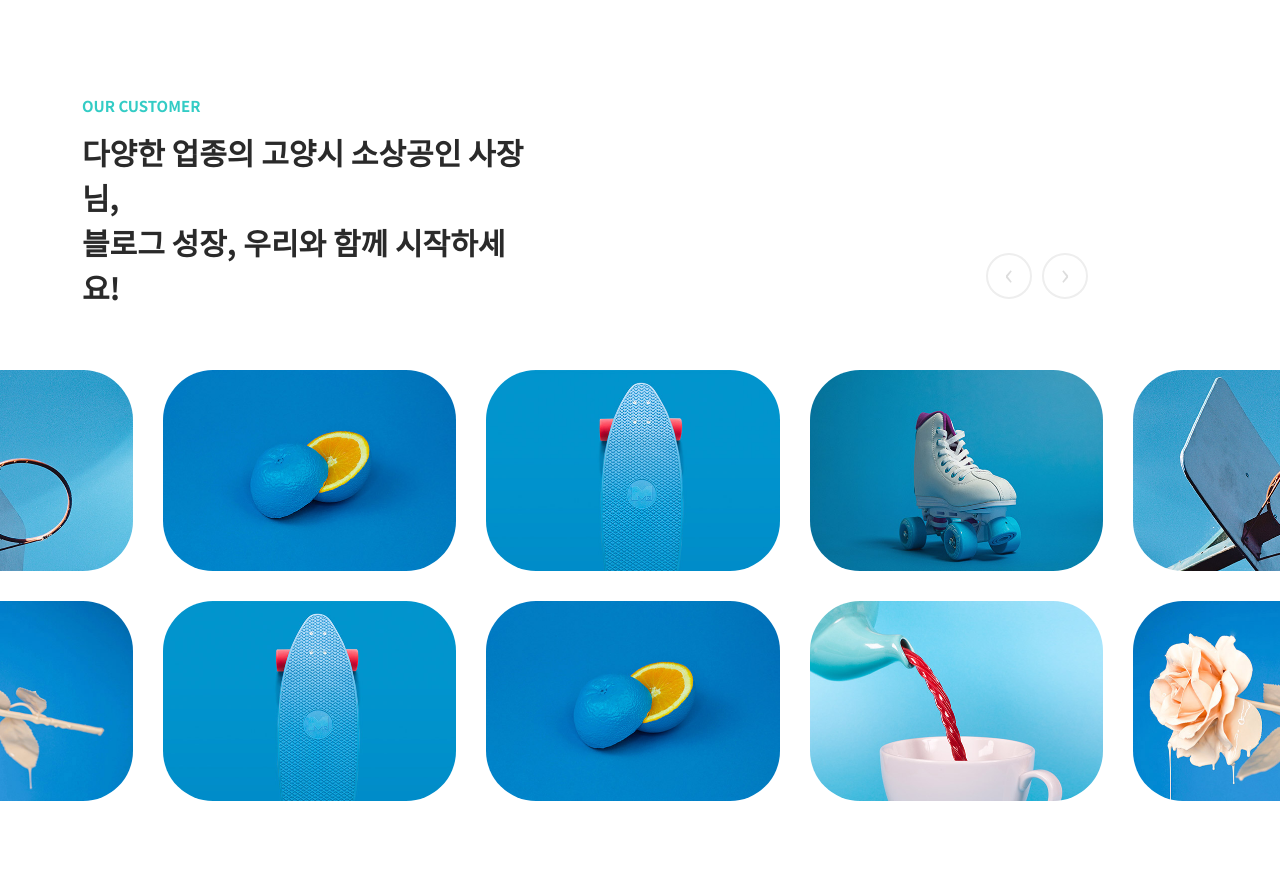
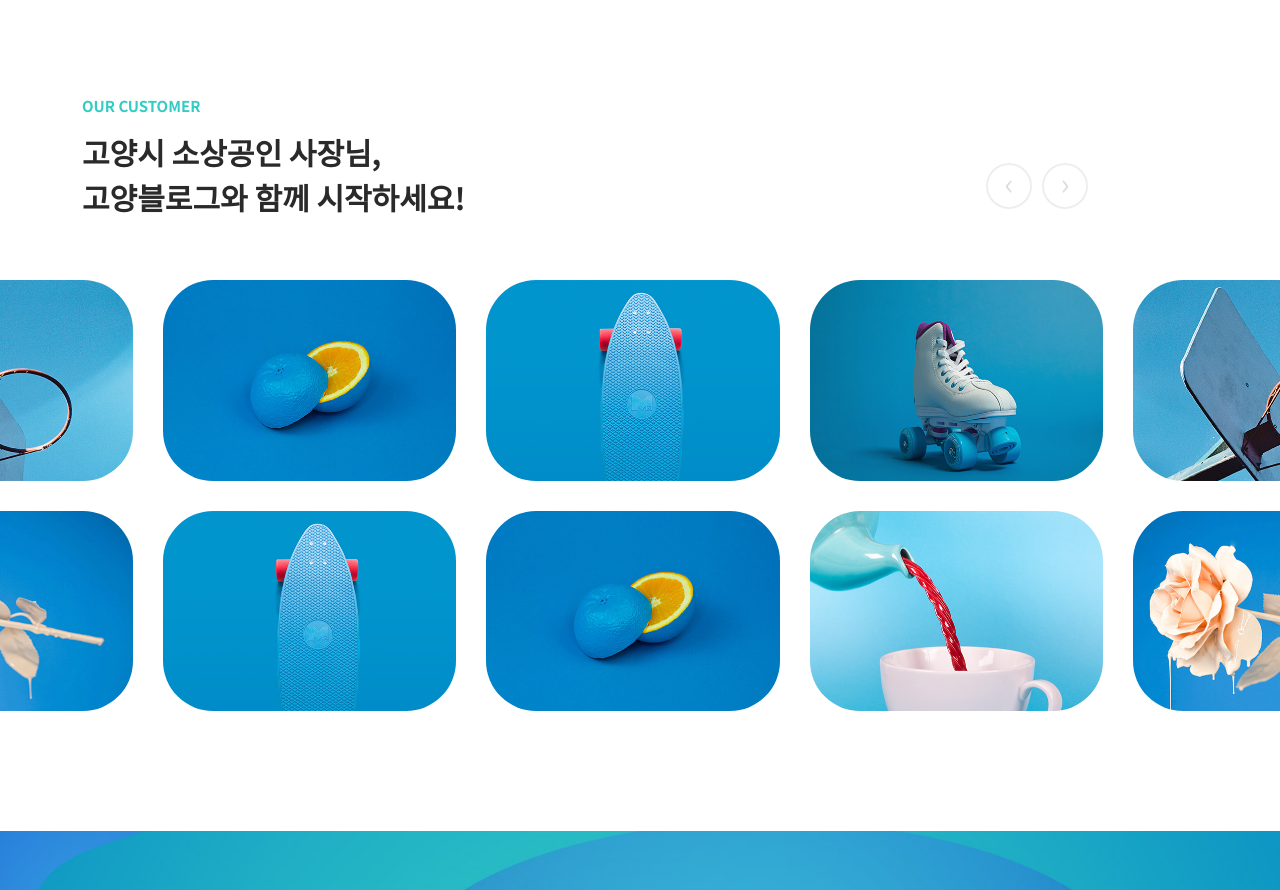
Before and after one commit to mariojeong/goyangblog, a website with bundled scripts: page index.html in a window 1280 px wide. Shown: the part 3162-4052 px from the top of the page. Built offline with nearby package versions, Linux system fonts and the light colour scheme.

Commit message:
Update some features

```diff
--- a/index.html
+++ b/index.html
@@ -428,7 +428,7 @@
         <div class="col-lg-5">
           <div class="section-heading wow fadeInLeft" data-wow-duration="1s" data-wow-delay="0.3s">
             <h6>Our Customer</h6>
-            <h2>다양한 업종의 고양시 소상공인 사장님, <br> 블로그 성장, 우리와 함께 시작하세요! </h2>
+            <h2>고양시 소상공인 사장님, <br> 고양블로그와 함께 시작하세요! </h2>
           </div>
         </div>
       </div>
```
